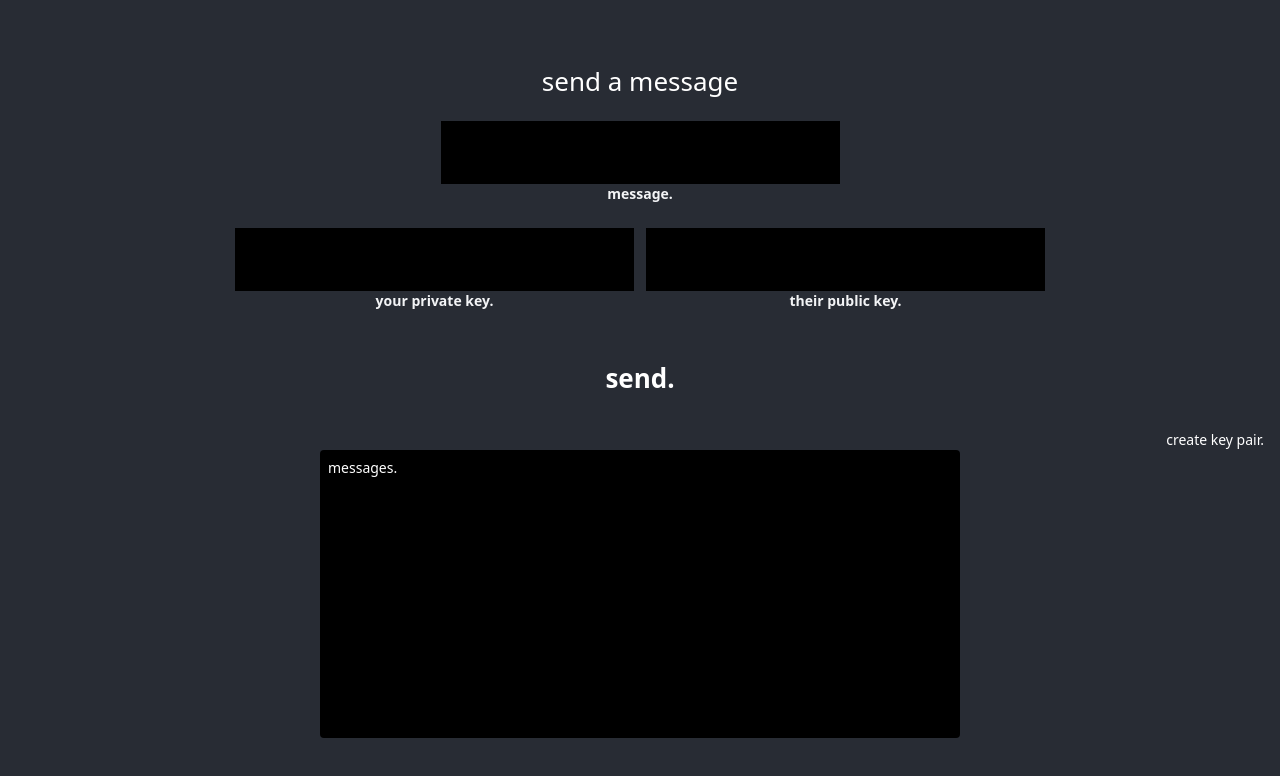
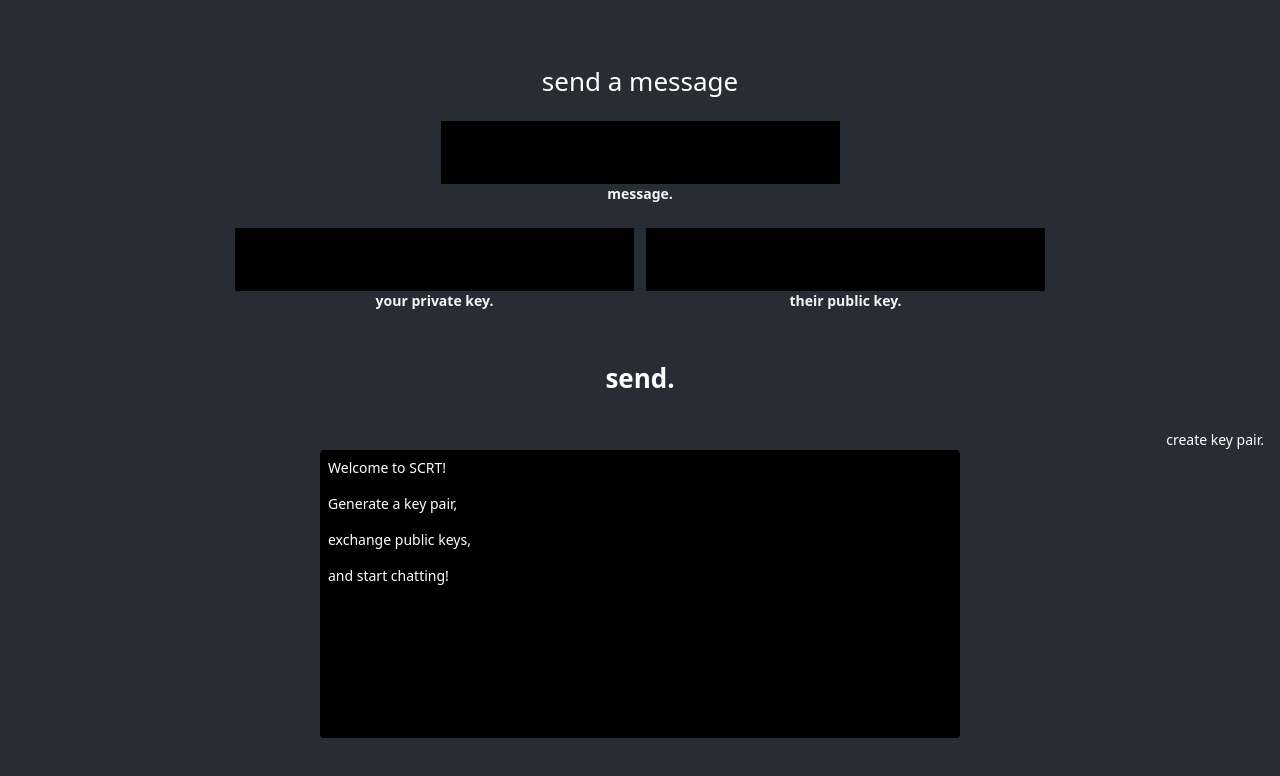
Before and after one commit to FlyN-Nick/SCRT, a React (Create React App) app in the folder scrt/: page / in a window 1280 px wide. Shown: the top 776 px of the page. Built offline with nearby package versions, Linux system fonts and the light colour scheme; what hybrid-crypto-js would draw is missing.

Commit message:
Added welcome message.

```diff
--- a/scrt/src/App.js
+++ b/scrt/src/App.js
@@ -26,6 +26,12 @@ const db = getDatabase();
 const crypt = new Crypt();
 let messagesRef = ref(db, "messages");
 let listenerCreated = false;
+const welcomeMessage = [
+  "Welcome to SCRT!",
+  "Generate a key pair,",
+  "exchange public keys,",
+  "and start chatting!"
+];
 
 //create your forceUpdate hook
 function useForceUpdate() {
@@ -37,7 +43,7 @@ function App() {
   const [message, setMessage] = React.useState("");
   const [priv, setPriv] = React.useState("");
   const [pub, setPub] = React.useState("");
-  const [msgs, setMsgs] = React.useState(["messages."]);
+  const [msgs, setMsgs] = React.useState(welcomeMessage);
   const forceUpdate = useForceUpdate();
 
   const handleSubmit = (e) => {
@@ -102,8 +108,11 @@ function App() {
               <input
                 className="p-3 mt-3 bg-black"
                 onChange={(e) => {
+                  setMsgs([])
                   setPriv(e.target.value);
                   createListener(e.target.value);
+                  if (e.target.value == "")
+                    setMsgs(welcomeMessage);
                 }}
                 onFocus={handleFocus}
                 value={priv}
```
